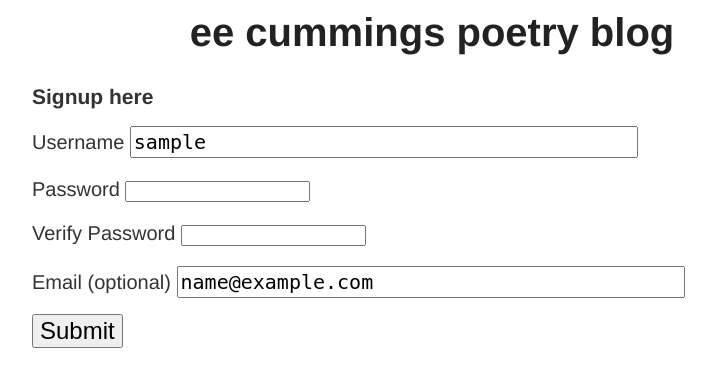
After one commit to tiffanyhan/dynamic_literary_blog, a Python web app: template templates/signup.html in a window 1280 px wide. The commit adds this page. Shown: the top 387 px of the page, without its empty margins (208-924 px from the left). Run offline with Jinja, Linux system fonts and the light colour scheme; the template is opened without the code that fills it: most values are stand-ins (such as "Sample title", 1, 10 or a date in 2020).

Commit message:
add signup html templates and handlers

```diff
--- a/templates/base.html
+++ b/templates/base.html
@@ -2,7 +2,7 @@
 <html>
 	<head>
 		<link href="/static/main.css" rel="stylesheet">
-		<title>ee cummings poetry blog</title>
+		<title>ee cummings | poetry blog</title>
 	</head>
 	<body>
 		<header>
--- a/templates/new.html
+++ b/templates/new.html
@@ -10,7 +10,7 @@
 		</label>
 
 		<label>
-			<div>Post your blog submission here:</div>
+			<div>Post your favorite poem by ee cummings here:</div>
 			<textarea name="content">{{ content }}</textarea>
 		</label>
 
--- /dev/null
+++ b/templates/signup.html
@@ -0,0 +1,28 @@
+{% extends "base.html" %}
+{% block content %}
+
+<h2>Signup here</h2>
+<div class="error">{{ error }}</div>
+<form method="post">
+	<label> Username
+		<input type="text" name="username" value="{{ username }}">
+		<span class="error">{{ username_error }}</span>
+	</label>
+	<label> Password
+		<input type="password" name="password" value="">
+		<span class="error">{{ password_error }}</span>
+	</label>
+	<label> Verify Password
+		<input type="password" name="verify" value="">
+		<span class="error">{{ verify_error }}</span>
+	</label>
+	<label> Email (optional)
+		<input type="text" name="email" value="{{ email }}">
+		<span class="error">{{ email_error }}</span>
+	</label>
+	<br>
+	<input type="submit">
+
+</form>
+
+{% endblock %}
--- /dev/null
+++ b/templates/signup_thanks.html
@@ -0,0 +1,6 @@
+{% extends "base.html" %}
+{% block content %}
+
+<h2>Welcome, {{ username }}</h2>
+
+{% endblock %}
```
Also changed, not shown: main.py (+55 -1 lines), 2 other files.
